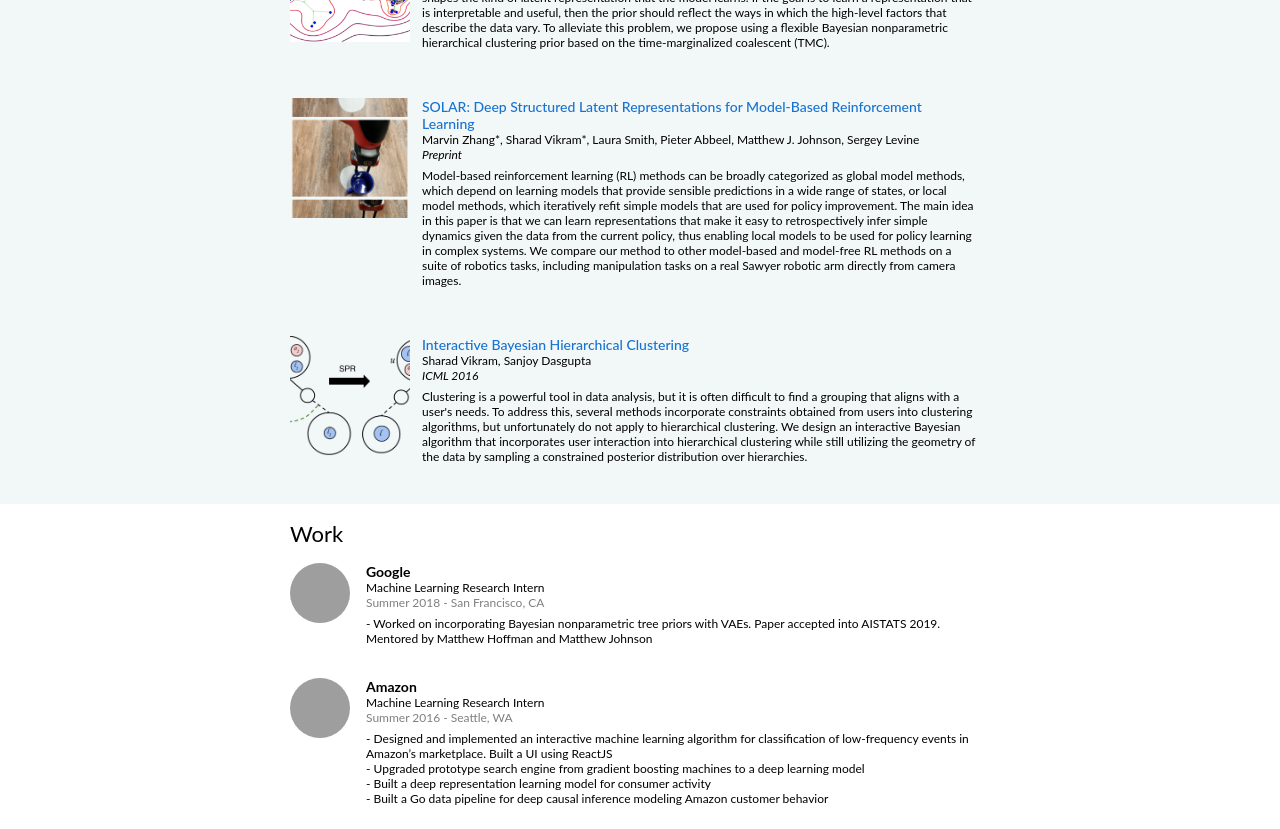
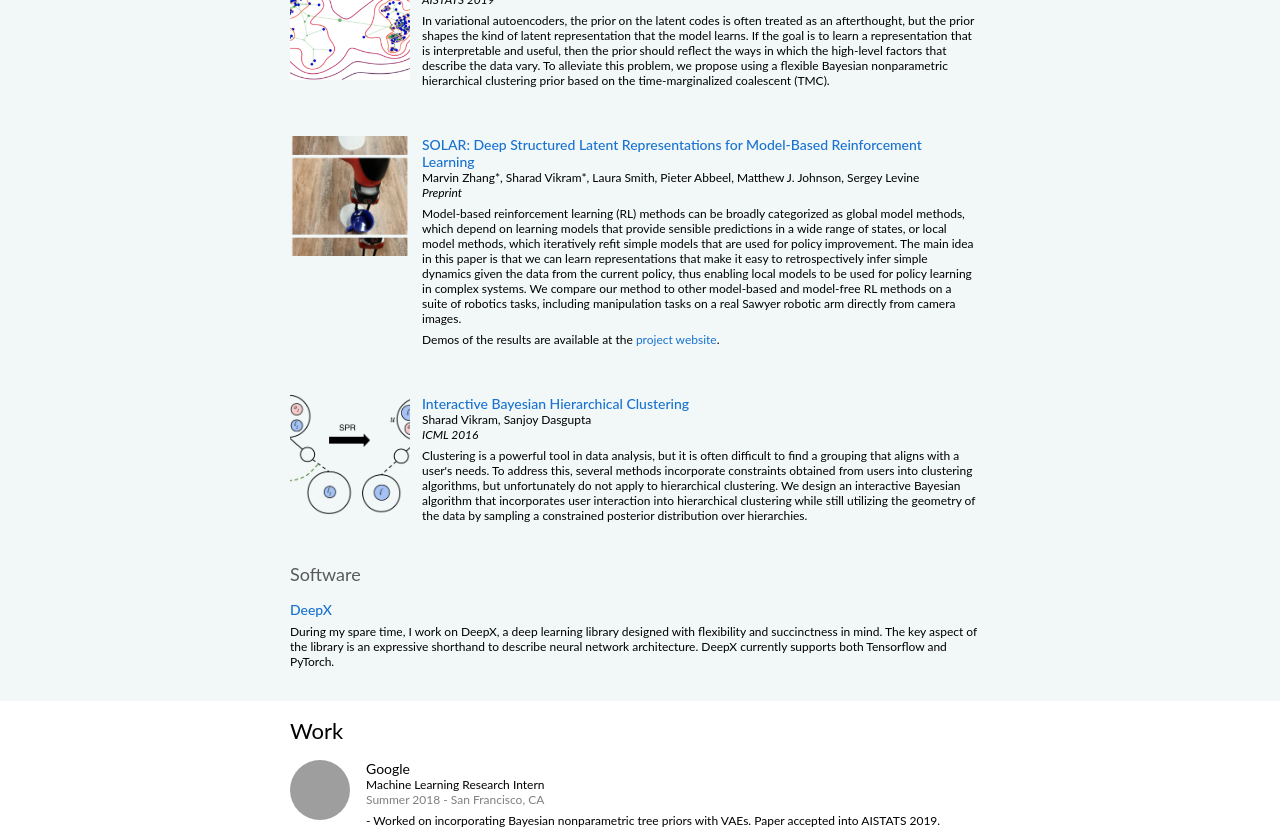
Before and after one commit to sharadmv/sharadvikram.com, a React (Create React App) app in the folder static/: page / in a window 1280 px wide. Shown: the part 460-1289 px from the top of the page. Built offline with nearby package versions, Linux system fonts and the light colour scheme; grey boxes are pictures that could not be loaded.

Commit message:
added deepx section

```diff
--- a/static/src/Research/Research.css
+++ b/static/src/Research/Research.css
@@ -0,0 +1,3 @@
+.research-software-container {
+  margin: 2vh 0 2vh 0;
+}
--- a/static/src/Research/Research.js
+++ b/static/src/Research/Research.js
@@ -6,14 +6,49 @@ import ResearchItem from "./ResearchItem";
 type Props = {};
 
 class Research extends Component<Props> {
+  renderSoftware() {
+    return (
+      <div className="research-software-container">
+        <h4>
+          <a
+            href="https://github.com/sharadmv/deepx"
+            target="_blank"
+            rel="noopener noreferrer"
+          >
+            DeepX
+          </a>
+        </h4>
+        <div className="research-item-description-divider">
+          <p>
+            During my spare time, I work on DeepX, a deep learning library
+            designed with flexibility and succinctness in mind. The key aspect
+            of the library is an expressive shorthand to describe neural network
+            architecture. DeepX currently supports both Tensorflow and PyTorch.
+          </p>
+        </div>
+      </div>
+    );
+  }
   render() {
     const data = require("./research.json");
     return (
       <div id="research_container">
         <h2>Research</h2>
+        <h3>Publications</h3>
         <ul>
           {data.publications.map(
-            ({ title, authors, imgSrc, description, arxivLink, projectLink, venue }, index) => (
+            (
+              {
+                title,
+                authors,
+                imgSrc,
+                description,
+                arxivLink,
+                projectLink,
+                venue
+              },
+              index
+            ) => (
               <ResearchItem
                 arxivLink={arxivLink}
                 authors={authors}
@@ -27,6 +62,8 @@ class Research extends Component<Props> {
             )
           )}
         </ul>
+        <h3>Software</h3>
+        {this.renderSoftware()}
       </div>
     );
   }
--- a/static/src/Research/ResearchItem.css
+++ b/static/src/Research/ResearchItem.css
@@ -9,6 +9,21 @@ img.research {
 .research-item-container {
   display: flex;
   padding: 3vh 0px 3vh 0px;
+}
+
+.research-item-project-link {
+  font-weight: normal;
+  font-size: 12px;
+}
+
+.research-item-project-link {
+  font-weight: normal;
+  font-size: 12px;
+}
+
+.research-item-project-link:hover {
+  font-weight: normal;
+  font-size: 12px;
 }
 
 .research-item-text {
--- a/static/src/Research/ResearchItem.js
+++ b/static/src/Research/ResearchItem.js
@@ -28,15 +28,31 @@ class ResearchItem extends Component<Props> {
           <img className="research" src={imgSrc} alt={title} />
         </a>
         <div className="research-item-text">
-          <h3>
+          <h4>
             <a href={arxivLink} target="_blank" rel="noopener noreferrer">
               {title}
             </a>
-          </h3>
+          </h4>
           <p>{authors.join(", ")}</p>
           <p className="research-item-venue">{venue}</p>
           <div className="research-item-description-divider">
             <p>{description}</p>
+            {projectLink ? (
+              <div className="research-item-description-divider">
+                <p>
+                  Demos of the results are available at the{" "}
+                  <a
+                    href={projectLink}
+                    className="research-item-project-link"
+                    target="_blank"
+                    rel="noopener noreferrer"
+                  >
+                    project website
+                  </a>
+                  .
+                </p>
+              </div>
+            ) : null}
           </div>
         </div>
       </li>
--- a/static/src/Work/Work.js
+++ b/static/src/Work/Work.js
@@ -10,7 +10,10 @@ class Work extends Component {
         <h2>Work</h2>
         <ul>
           {data.experiences.map(
-            ({ companyName, descriptionList, location, logo, role, time }, index) => (
+            (
+              { companyName, descriptionList, location, logo, role, time },
+              index
+            ) => (
               <WorkItem
                 company={companyName}
                 descriptionList={descriptionList}
--- a/static/src/Work/WorkItem.js
+++ b/static/src/Work/WorkItem.js
@@ -29,7 +29,7 @@ class WorkItem extends Component<Props> {
       <li className="work-item-container">
         <img className="work" src={imgSrc} alt={title} />
         <div className="work-item-text">
-          <h3>{company}</h3>
+          <h4>{company}</h4>
           <p>{title}</p>
           <p className={"work-item-time"}>
             {time} - {location}
--- a/static/src/index.css
+++ b/static/src/index.css
@@ -32,11 +32,21 @@ h2 {
 }
 
 h3 {
+  color: #5a5a5a;
+  display: flex;
+  font-size: 18px;
+  margin: 2vh 0 0 0;
+  padding: 0;
+  font-weight: normal;
+}
+
+h4 {
   color: #000;
   display: flex;
   font-size: 14px;
   margin: 0;
   padding: 0;
+  font-weight: normal;
 }
 
 .gray-background {
```
